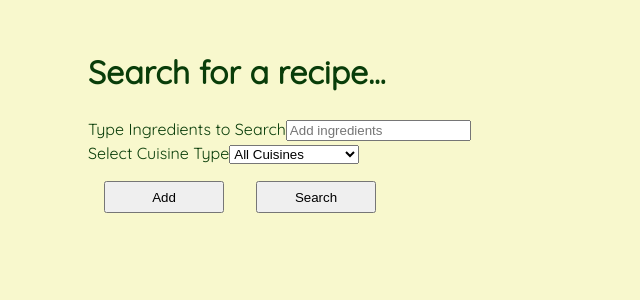
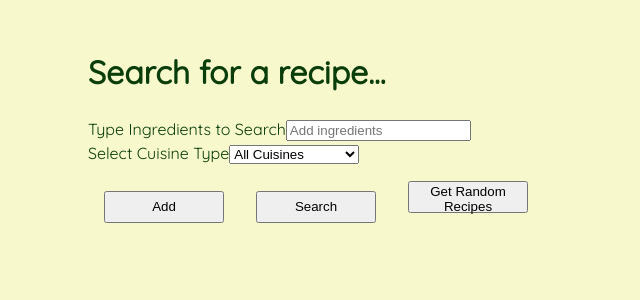
Before and after one commit to Meera-create/recipe-app, a React (Create React App) app: page /recipe-form in a window 1280 px wide. Shown: the top 300 px of the page, without its empty margins (0-640 px from the left). Built offline with nearby package versions, Linux system fonts and the light colour scheme; no server answers.

Commit message:
add random recipe button

```diff
--- a/src/components/RecipeFinder/AddRecipeForm.js
+++ b/src/components/RecipeFinder/AddRecipeForm.js
@@ -2,7 +2,6 @@ import React, { useContext, useState } from 'react';
 import { Context } from '../../Context/AuthContext';
 import { collection, addDoc, serverTimestamp } from "firebase/firestore";
 import { db } from '../../config/firebase';
-import { v4 as uuidv4 } from 'uuid';
 import IngredientsList from './IngredientsList';
 import InstructionsList from './InstructionsList';
 import toast, { Toaster } from 'react-hot-toast';
--- a/src/components/RecipeFinder/RecipeFinderForm.js
+++ b/src/components/RecipeFinder/RecipeFinderForm.js
@@ -5,7 +5,7 @@ import IngredientsList from './IngredientsList';
 import toast, { Toaster } from 'react-hot-toast';
 import '../../styles/components/_recipe-finder-form.scss';
 
-const RecipeFinderForm = ({ setRecipes, setSearch, ingredientsList, setIngredientsList, setExtractedRecipe }) => {
+const RecipeFinderForm = ({ setRecipes, setSearch, ingredientsList, setIngredientsList, setExtractedRecipe, setRandomSearch }) => {
   const initialState = {
     alert: {
       message: "",
@@ -70,6 +70,23 @@ const RecipeFinderForm = ({ setRecipes, setSearch, ingredientsList, setIngredien
     }
   };
 
+  const getRandomRecipes = async (e) => {
+    e.preventDefault();
+    try {
+      const { data } = await axios.get("https://api.spoonacular.com/recipes/random?number=10", {
+        headers: {
+          "x-api-key": apiConfig.apiKey,
+        },
+      });
+      setSearch(true);
+      setRecipes(data.recipes)
+      setRandomSearch(true);
+      toast.success("Here are your random recipes!");
+    } catch (error) {
+      toast.error("There was an error getting the recipes");
+    }
+  }
+
   return (
     <div className="form">
       <Toaster />
@@ -88,7 +105,7 @@ const RecipeFinderForm = ({ setRecipes, setSearch, ingredientsList, setIngredien
           <label>Select Cuisine Type</label>
           <select value={cuisineType} onChange={handleCuisineChange}>
             <option value="">All Cuisines</option>
-            <option value="italian">African</option>
+            <option value="african">African</option>
             <option value="asian">Asian</option>
             <option value="american">American</option>
             <option value="british">British</option>
@@ -114,7 +131,7 @@ const RecipeFinderForm = ({ setRecipes, setSearch, ingredientsList, setIngredien
             <option value="southern">Southern</option>
             <option value="spanish">Spanish</option>
             <option value="thai">Thai</option>
-            <option value="vivatnamese">Vietnamese</option>
+            <option value="vietnamese">Vietnamese</option>
 
           </select>
         </div>
@@ -122,6 +139,7 @@ const RecipeFinderForm = ({ setRecipes, setSearch, ingredientsList, setIngredien
 
         {ingredientsList.length >= 1 && <><IngredientsList ingredientsList={ingredientsList} setIngredientsList={setIngredientsList} /></>}
         <button type="button" onClick={handleSubmit}>Search</button>
+        <button type="button" onClick={getRandomRecipes}>Get Random Recipes</button>
       </form>
     </div>
   );
--- a/src/components/RecipeFinder/RecipeHomePage.js
+++ b/src/components/RecipeFinder/RecipeHomePage.js
@@ -8,6 +8,7 @@ import '../../styles/pages/_recipe-home-page.scss'
 const RecipeHomePage = () => {
   const [recipes, setRecipes] = useState([]);
   const [search, setSearch] = useState(false);
+  const [randomSearch, setRandomSearch] = useState(false);
 
   // const [recipeID, setRecipeID] = useState("");
   // const [singleRecipe, setSingleRecipe] = useState([]);
@@ -19,9 +20,10 @@ const RecipeHomePage = () => {
   return (
     <div className='recipe-homepage'>
       <RecipeFinderForm recipes={recipes} setRecipes={setRecipes} setSearch={setSearch} ingredientsList={ingredientsList}
-        setIngredientsList={setIngredientsList} setExtractedRecipe={setExtractedRecipe}/>
-        {ingredientsList.length >= 1 && <RecipeAll recipes={recipes} search={search} setExtractedRecipe={setExtractedRecipe}/>}
+        setIngredientsList={setIngredientsList} setExtractedRecipe={setExtractedRecipe} setRandomSearch={setRandomSearch}/>
+        {ingredientsList.length >= 1 || randomSearch ? <RecipeAll recipes={recipes} search={search} setExtractedRecipe={setExtractedRecipe}/> : null}
       {extractedRecipe.title && <SingleRecipe extractedRecipe={extractedRecipe} />}
+      {/* {randomSearch && <SingleRecipe extractedRecipe={extractedRecipe} />} */}
     </div>
   );
 }
```
Also changed, not shown: src/requests/getRandomRecipe.js (added).
